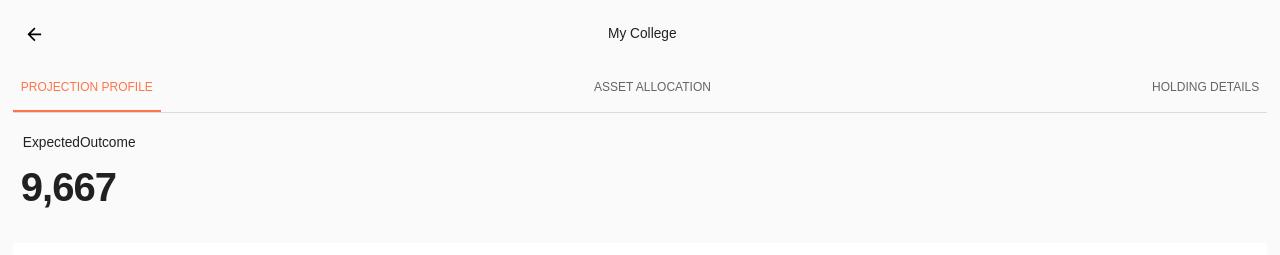
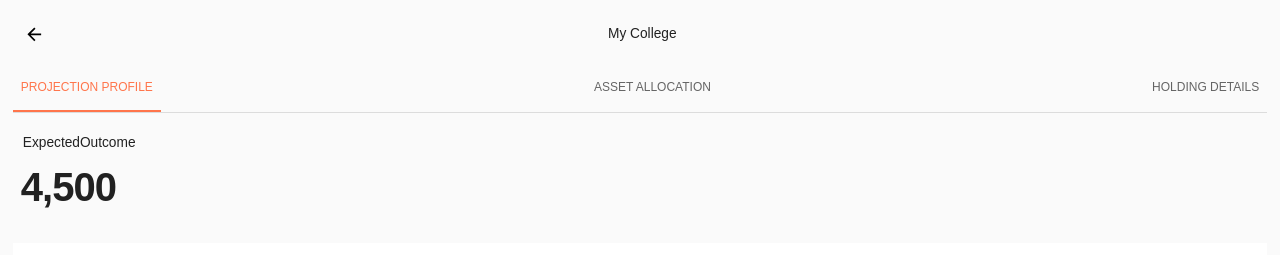
Before and after one commit to 1000jinah/d-project, a React (Create React App) app: page /projection/result/1 in a window 1280 px wide. Shown: the top 255 px of the page. Built offline with nearby package versions, Linux system fonts and the light colour scheme.

Commit message:
230414_수정사항요청_1차

```diff
--- a/src/components/DrawerChart.jsx
+++ b/src/components/DrawerChart.jsx
@@ -34,7 +34,7 @@ const DrawerHeader = () => {
           {localStorage.getItem("language") === "en" ? (
             <EnMoney variant="h3" />
           ) : null}
-          {localStorage.getItem("language") === "jp" ? "500,890 " : "5,000"}
+          {localStorage.getItem("language") === "jp" ? "500,890 " : " 95,000"}
           {/* {localStorage.getItem("language") === "en" ? "" : ""} */}
         </Typography>
         {localStorage.getItem("language") === "jp" ? <JpMoney /> : null}
@@ -158,7 +158,7 @@ function SwipeableEdgeDrawer(props) {
               <Box sx={{ mt: "-45px", px: 2 }}>
                 <FlexBetween>
                   <Typography fontWeight={"bold"}>2020</Typography>
-                  <Typography fontWeight={"bold"}>2060</Typography>
+                  <Typography fontWeight={"bold"}>2063</Typography>
                 </FlexBetween>
               </Box>
             </Box>
--- a/src/locales/en/page.json
+++ b/src/locales/en/page.json
@@ -78,7 +78,7 @@
   "More": "More",
   "LifePlanInvestment": "Life plan investment",
   "MyCollege": "My College",
-  "MyRetirement": "Retirement",
+  "MyRetirement": "My Lite After Retirement",
   "GeneralInvestment": "General Investment",
   "RasingInvest": "Rasing $15,000 in invest",
   "ResultInitialAmount": "Initial Investment Amount",
@@ -90,7 +90,7 @@
   "EmailAddress": "Email Address",
   "Share": "Share",
   "Submit": "Submit",
-
+  "SurveySubmit": "Continue",
   "Welcome": "Welcome!",
   "Hi": "Hi!",
   "CreateNewAccount": "Create a new account",
--- a/src/locales/jp/page.json
+++ b/src/locales/jp/page.json
@@ -90,7 +90,7 @@
   "EmailAddress": "メールアドレス",
   "Share": "シェアする",
   "Submit": "ダウンロード",
-
+  "SurveySubmit": " 提出",
   "Welcome": "GOLPにようこそ！!",
   "Hi": "GOLPにようこそ！!",
   "CreateNewAccount": "新規アカウントの作成",
--- a/src/scenes/mypage/index.jsx
+++ b/src/scenes/mypage/index.jsx
@@ -128,7 +128,7 @@ const MyPage = () => {
           </FlexBetween>
           <Box>
             <Typography fontWeight={"bold"}>
-              {localStorage.getItem("language") === "jp" ? "70万円" : "$ 70M"}
+              {localStorage.getItem("language") === "jp" ? "70万円" : "$ 4,500"}
             </Typography>
             <Typography textAlign={"right"} fontSize={"11px"} color={"#808080"}>
               42%
@@ -163,7 +163,7 @@ const MyPage = () => {
           </FlexBetween>
           <Box>
             <Typography fontWeight={"bold"}>
-              {localStorage.getItem("language") === "jp" ? "75万円" : "$ 75M"}
+              {localStorage.getItem("language") === "jp" ? "75万円" : "$ 97,000"}
             </Typography>
             <Typography textAlign={"right"} fontSize={"11px"} color={"#808080"}>
               23%
@@ -198,7 +198,7 @@ const MyPage = () => {
           </FlexBetween>
           <Box>
             <Typography fontWeight={"bold"}>
-              {localStorage.getItem("language") === "jp" ? "35万円" : "$ 35M"}
+              {localStorage.getItem("language") === "jp" ? "35万円" : "$ 21,700"}
             </Typography>
             <Typography textAlign={"right"} fontSize={"11px"} color={"#808080"}>
               68%
--- a/src/scenes/projection/result.jsx
+++ b/src/scenes/projection/result.jsx
@@ -44,50 +44,6 @@ const JpMoney = () => {
   const { t } = useTranslation("page");
   return <span>{t("JpMoney")}</span>;
 };
-const ProjectionHeader = () => {
-  const { t } = useTranslation("page");
-  return (
-    <Box>
-      <Typography sx={{ mb: "10px", textIndent: "10px" }}>
-        {t("ExpectedOutcome")}
-      </Typography>
-      <Box sx={{ display: "flex", alignItems: "baseline" }}>
-        <Typography
-          variant="h1"
-          sx={{
-            textIndent: "8px",
-            fontWeight: "bold",
-            letterSpacing: "-1px",
-            mr: 1,
-          }}
-        >
-          {localStorage.getItem("language") === "en" ? <EnMoney /> : null}
-          {localStorage.getItem("language") === "jp" ? "169,769" : "9,667"}
-        </Typography>
-        <Typography variant="h4">
-          {localStorage.getItem("language") === "jp" ? <JpMoney /> : null}
-        </Typography>
-      </Box>
-
-      {/* <Box>
-                <Typography sx={{ mb: "10px", textIndent: "10px" }}>
-                  Expected Outcome
-                </Typography>
-
-                <Typography
-                  variant="h1"
-                  sx={{
-                    textIndent: "10px",
-                    fontWeight: "bold",
-                    letterSpacing: "-1px",
-                  }}
-                >
-                  $ 169,769
-                </Typography>
-              </Box> */}
-    </Box>
-  );
-};
 
 const StyledBox = styled(Box)(({ theme }) => ({
   backgroundColor: theme.palette.mode === "light" ? "#fff" : "#000",
@@ -115,6 +71,61 @@ function MarginBar() {
 function ProjectionResult() {
   const { profilename } = useParams();
   console.log(profilename);
+
+  const ProjectionHeader = () => {
+    const { t } = useTranslation("page");
+    return (
+      <Box>
+        <Typography sx={{ mb: "10px", textIndent: "10px" }}>
+          {t("ExpectedOutcome")}
+        </Typography>
+        <Box sx={{ display: "flex", alignItems: "baseline" }}>
+          <Typography
+            variant="h1"
+            sx={{
+              textIndent: "8px",
+              fontWeight: "bold",
+              letterSpacing: "-1px",
+              mr: 1,
+            }}
+          >
+            {localStorage.getItem("language") === "en" ? <EnMoney /> : null}
+            {profilename === "1"
+              ? localStorage.getItem("language") === "jp"
+                ? "169,769"
+                : " 4,500"
+              : profilename === "2"
+              ? localStorage.getItem("language") === "jp"
+                ? "169,769"
+                : " 97,000"
+              : localStorage.getItem("language") === "jp"
+              ? "169,769"
+              : " 21,700"}          </Typography>
+          <Typography variant="h4">
+            {localStorage.getItem("language") === "jp" ? <JpMoney /> : null}
+          </Typography>
+        </Box>
+
+        {/* <Box>
+                  <Typography sx={{ mb: "10px", textIndent: "10px" }}>
+                    Expected Outcome
+                  </Typography>
+
+                  <Typography
+                    variant="h1"
+                    sx={{
+                      textIndent: "10px",
+                      fontWeight: "bold",
+                      letterSpacing: "-1px",
+                    }}
+                  >
+                    $ 169,769
+                  </Typography>
+                </Box> */}
+      </Box>
+    );
+  };
+
   const theme = useTheme();
   const ProjectionRiskBox = () => {
     const { t } = useTranslation("page");
@@ -269,7 +280,7 @@ function ProjectionResult() {
               : profilename === "2"
               ? localStorage.getItem("language") === "jp"
                 ? "ゆとりのある老後の生活"
-                : "Retirement"
+                : "My Life After Retirement"
               : localStorage.getItem("language") === "jp"
               ? "投資で50万円を調達"
               : "Rasing $50million investment"}
--- a/src/scenes/survey/third.jsx
+++ b/src/scenes/survey/third.jsx
@@ -81,7 +81,7 @@ function SurveyThird() {
     const { t } = useTranslation("page");
     return (
       <DefaultButton
-        buttonName={t("Continue")}
+        buttonName={t("SurveySubmit")}
         sx={{
           p: "20px",
           backgroundColor: theme.palette.secondary[100],
```
Also changed, not shown: src/components/ResultTable.jsx (+7 -1 lines), src/scenes/projection/default.jsx (+8 -5 lines).
